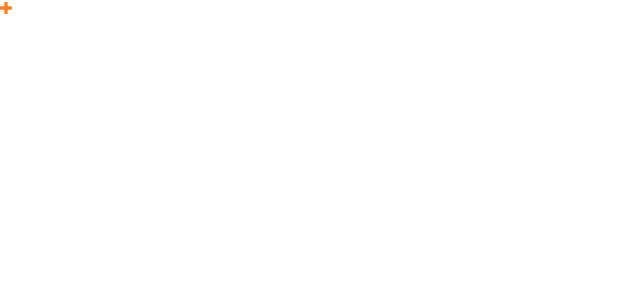
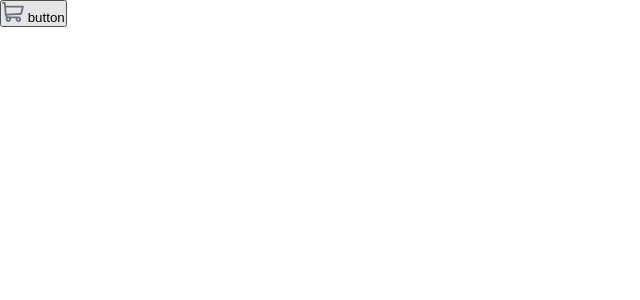
Before and after one commit to nonso01/14-frontendmentor-soln, a Vue app: page / in a window 1280 px wide. Shown: the top 300 px of the page, without its empty margins (0-640 px from the left). Built offline with nearby package versions, Linux system fonts and the light colour scheme.

Commit message:
worked on the Button component

```diff
--- a/src/App.vue
+++ b/src/App.vue
@@ -1,15 +1,19 @@
 <script setup>
-	import IconPlus from "./components/IconPlus.vue";
+	import Button from "./components/Button.vue";
+	import IconCart from "./components/IconCart.vue";
 	import { ref, computed } from "vue";
 
 	const log = console.log
 
 	const int = ref(0)
 
-	const a = () => int.value++ && log(int.value)
+	const a = () => {
+	int.value++
+	log(int.value)
+	}
 
 </script>
 
 <template>
-	<IconPlus :handleClick="a"/>
+	<Button :hasIcon=true :handleClick="a" text="button" />
 </template>
--- a/src/components/Button.vue
+++ b/src/components/Button.vue
@@ -1,15 +1,19 @@
 <script setup>
+	import IconCart from "./IconCart.vue";
+
 	const props = defineProps({
-	text: {
-	type: [String, Number],
-	default: "button",
-	},
+	text: [String, Number],
+	hasIcon: Boolean,
 	handleClick: Function
 	})
 </script>
 
 <template>
-	<button class="btn" @click="handleClick">
-		{{ text }}
+	<button v-if="hasIcon" class="btn" @click="handleClick">
+		<IconCart /> {{ text }}
 	</button>
+
+	<button v-else class="btn" @click="handleClick">
+                {{ text }}
+        </button>
 </template>
--- a/src/components/IconNext.vue
+++ b/src/components/IconNext.vue
@@ -5,7 +5,7 @@
 </script>
 
 <template>
-	<div class="icon" @click="handleClick">
+	<div class="icon move" @click="handleClick">
 	<svg width="13" height="18" xmlns="http://www.w3.org/2000/svg"><path d="m2 1 8 8-8 8" stroke="#1D2026" stroke-width="3" fill-rule="evenodd"/></svg>
 	</div>
 </template>
```
